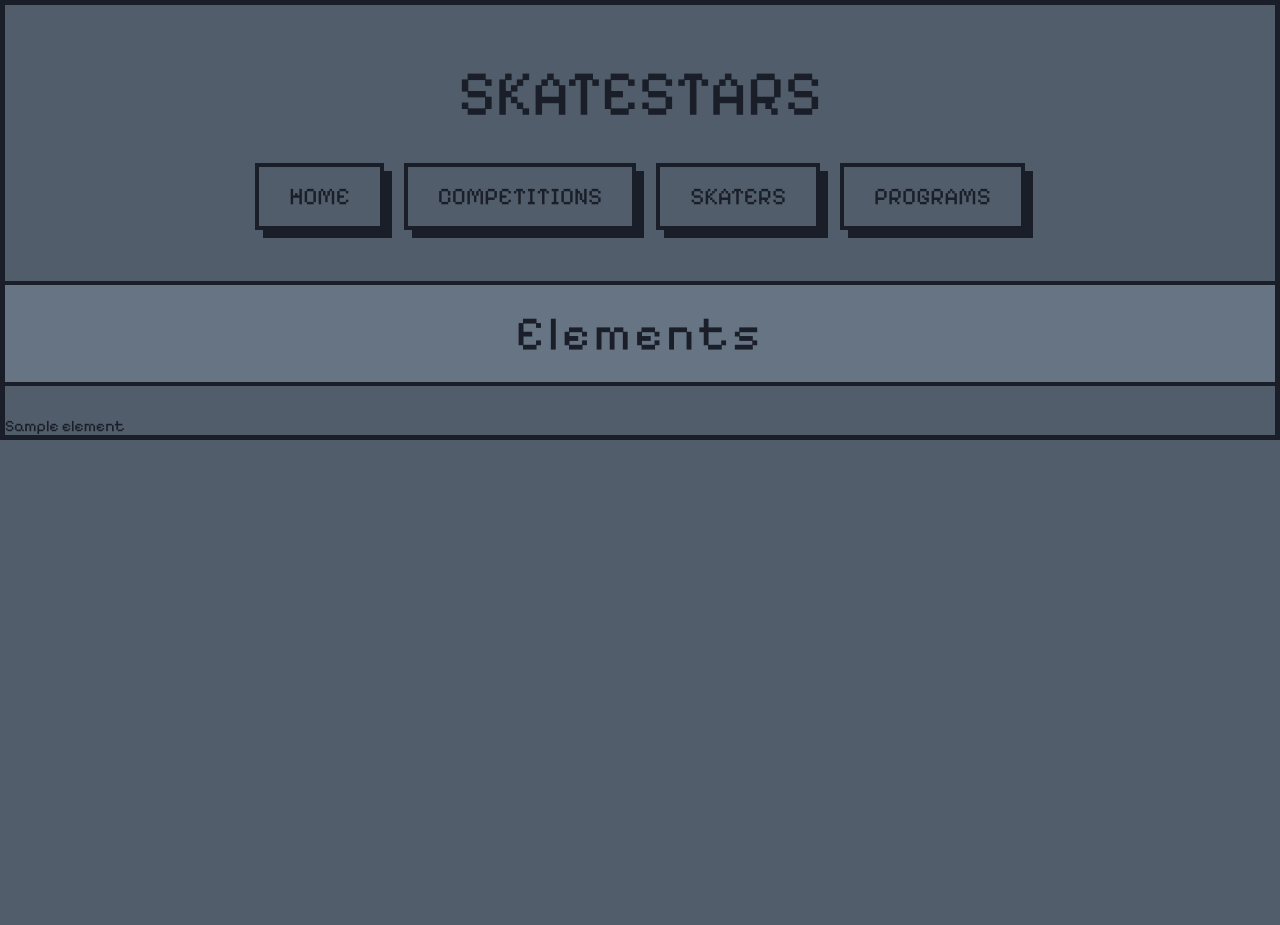
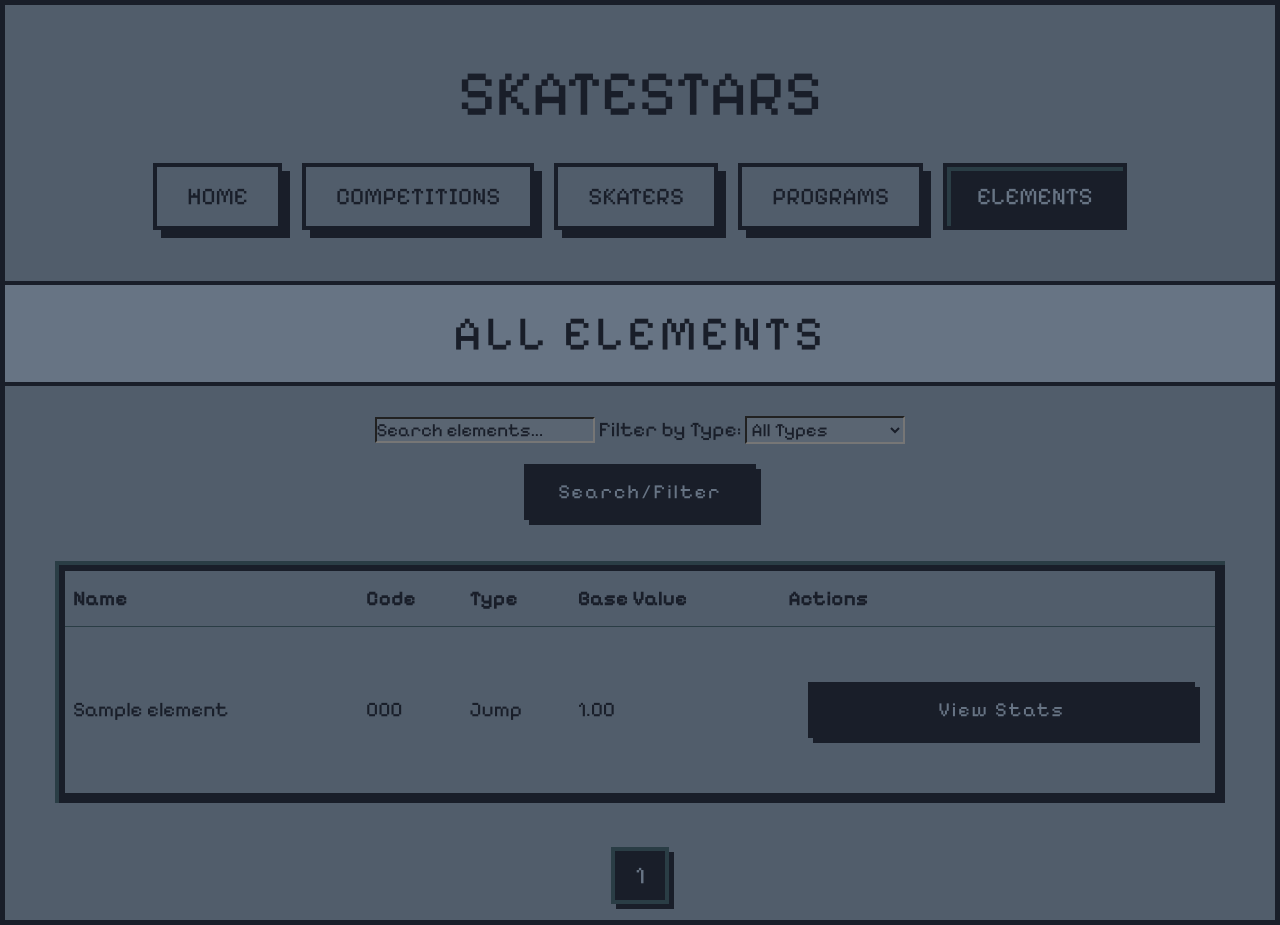
Before and after one commit to elitsamincheva/cs412, a Django app: page /figure_skating_game/elements/ in a window 1280 px wide. Before the commit the page ends 440 px from the top, so only its background shows below. Run offline with Django 4.2, Linux system fonts and the light colour scheme; tables that the repository leaves empty hold one stand-in row (values such as "Sample post").

Commit message:
final styling

```diff
--- a/figure_skating_game/templates/figure_skating_game/base.html
+++ b/figure_skating_game/templates/figure_skating_game/base.html
@@ -39,6 +39,10 @@
                         <a href="{% url 'show_all_programs' %}"
                             class="{% if request.resolver_match.url_name == 'show_all_programs' %}active-nav{% endif %}">PROGRAMS</a>
                     </li>
+                    <li>
+                        <a href="{% url 'element_list' %}"
+                            class="{% if request.resolver_match.url_name == 'element_list' %}active-nav{% endif %}">ELEMENTS</a>
+                    </li>
                 </ul>
             </nav>
         </header>
--- a/figure_skating_game/templates/figure_skating_game/element_list.html
+++ b/figure_skating_game/templates/figure_skating_game/element_list.html
@@ -1,10 +1,85 @@
 {% extends 'figure_skating_game/base.html' %}
 
 {% block content %}
-    <h1 class="featured-title">Elements</h1>
-    <ul>
-        {% for element in elements %}
-            <li><a href="{% url 'element_usage_report' pk=element.pk %}">{{ element.name }}</a></li>
+    <h1 class="featured-title">ALL ELEMENTS</h1>
+
+    <div class="search-container">
+        <form method="get" action="{% url 'element_list' %}">
+            <input type="text" name="q" placeholder="Search elements..." value="{{ search_term }}">
+            <label for="type">Filter by Type:</label>
+            <select name="type" id="type">
+                <option value="">All Types</option>
+                {% for type_code, type_name in element_types %}
+                    <option value="{{ type_code }}" {% if current_type == type_code %}selected{% endif %}>
+                        {{ type_name }}
+                    </option>
+                {% endfor %}
+            </select>
+            <button type="submit" class="sp-submit">Search/Filter</button>
+        </form>
+    </div>
+
+    <div class="elem-search-container">
+    <div class="prog-detail-box">
+    <table>
+        <thead style="font-size: 1.3em;">
+            <tr>
+                <th>Name</th>
+                <th>Code</th>
+                <th>Type</th>
+                <th>Base Value</th>
+                <th>Actions</th>
+            </tr>
+        </thead>
+        <tbody>
+            {% for element in elements %}
+                <tr style="font-size: 1.3em;">
+                    <td>{{ element.name }}</td>
+                    <td>{{ element.code }}</td>
+                    <td>{{ element.get_element_type_display }}</td>
+                    <td>{{ element.base_value }}</td>
+                    <td>
+                        <div class="stat-button-container">
+                            <a href="{% url 'element_usage_report' pk=element.pk %}" class="sp-submit">View Stats</a>
+                        </div>
+                    </td>
+
+                </tr>
+            {% empty %}
+                <tr><td colspan="5">No elements found.</td></tr>
+            {% endfor %}
+        </tbody>
+    </table>
+    </div>
+    </div>
+
+    <div class="pagination">
+        {% if page_obj.has_previous %}
+            <a href="?page={{ page_obj.previous_page_number }}{% if search_term %}&q={{ search_term }}{% endif %}{% if current_type %}&type={{ current_type }}{% endif %}" class="pagination-button">← Prev</a>
+        {% endif %}
+
+        {% for num in page_obj.paginator.page_range %}
+            {% if num >= page_obj.number|add:'-1' and num <= page_obj.number|add:'1' %}
+                {% if num == page_obj.number %}
+                    <span class="pagination-current">{{ num }}</span>
+                {% else %}
+                    <a href="?page={{ num }}{% if search_term %}&q={{ search_term }}{% endif %}{% if current_type %}&type={{ current_type }}{% endif %}" class="pagination-button">{{ num }}</a>
+                {% endif %}
+            {% endif %}
         {% endfor %}
-    </ul>
+
+        {% if page_obj.has_next %}
+            <a href="?page={{ page_obj.next_page_number }}{% if search_term %}&q={{ search_term }}{% endif %}{% if current_type %}&type={{ current_type }}{% endif %}" class="pagination-button">Next →</a>
+        {% endif %}
+    </div>
+
+    <style>
+        .elem-search-container {
+            padding-left: 50px;
+            padding-right: 50px;
+            margin-bottom: 1em;
+        }
+
+
+    </style>
 {% endblock %}
--- a/figure_skating_game/views.py
+++ b/figure_skating_game/views.py
@@ -408,6 +408,29 @@ class ElementListView(ListView):
     model = Element
     template_name = 'figure_skating_game/element_list.html'
     context_object_name = 'elements'
+    paginate_by = 10
+
+    def get_queryset(self):
+        queryset = Element.objects.all()
+        search_term = self.request.GET.get('q')
+        element_type = self.request.GET.get('type')
+
+        if search_term:
+            queryset = queryset.filter(
+                Q(name__icontains=search_term) | Q(code__icontains=search_term)
+            )
+
+        if element_type:
+            queryset = queryset.filter(element_type=element_type)
+
+        return queryset.order_by('name')
+
+    def get_context_data(self, **kwargs):
+        context = super().get_context_data(**kwargs)
+        context['element_types'] = Element.ELEMENT_TYPES
+        context['current_type'] = self.request.GET.get('type', '')
+        context['search_term'] = self.request.GET.get('q', '')
+        return context
 
 # class ElementUsageView(ListView):
 #     model = Competition
--- a/static/skating-styles.css
+++ b/static/skating-styles.css
@@ -1115,6 +1115,73 @@ h3 {
     padding: 20px;
     margin-top: 20px;
     margin-bottom: 20px;
-    position: relative; /* Or absolute, or fixed */
+    position: relative;
     z-index: 1000;
 }
+
+label[for="skaterSelect"] {
+    font-size: 1.1em;
+    margin-right: 0.5em;
+}
+
+#skaterSelect {
+    font-size: 1.1em;
+    padding: 0.5em;
+    margin-bottom: 1em;
+    background-color: #677484;
+    border-top: 2px solid #212121;
+    border-left: 2px solid #212121;
+    border-bottom: 2px solid #767676;
+    border-right: 2px solid #767676;
+}
+
+.competition-history-table {
+    width: 100%;
+    border-collapse: collapse;
+    margin-top: 1em;
+}
+
+.competition-history-table th, .competition-history-table td {
+    border: 2px solid #191E29;;
+    padding: 0.8em;
+    text-align: center;
+}
+
+.competition-history-table thead th {
+    background-color: #191E29;
+    color: #B0BEC5;
+}
+
+.competition-history-table tbody {
+    background-color: rgb(81, 93, 107);
+}
+
+.stat-button-container {
+    text-align: center;
+    padding: 20px;
+}
+
+.search-container {
+    margin-bottom: 1em;
+    display: grid;
+    place-items: center;
+    font-size: 1.3em;
+
+}
+
+.search-container input[type="text"],
+.search-container select {
+    font-size: 0.9em;
+    background-color: #5A6572;
+}
+
+.search-container input::placeholder {
+    color: #191E29; /* Replace with your preferred color value (e.g., red, #333, rgba(0, 0, 0, 0.5)) */
+}
+
+.search-container select {
+    border-top: 2px solid #212121;
+    border-left: 2px solid #212121;
+    border-bottom: 2px solid #767676;
+    border-right: 2px solid #767676;
+}
```
Also changed, not shown: figure_skating_game/templates/figure_skating_game/element_usage_report.html (+11 -14 lines).
